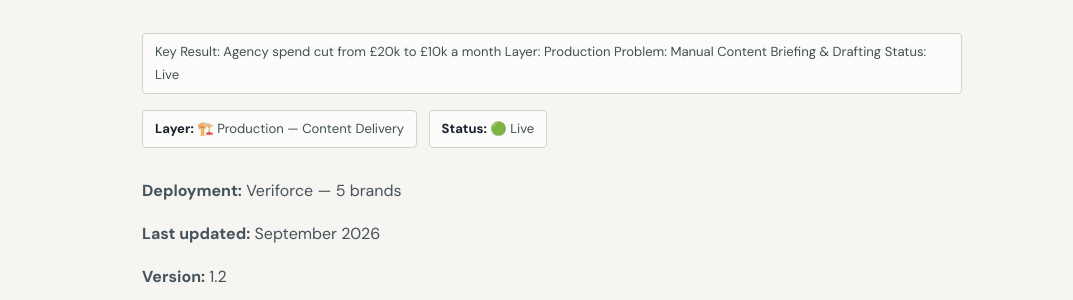
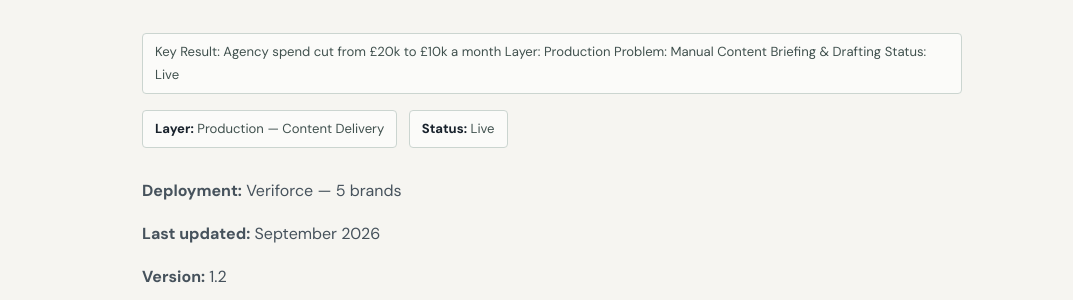
Before and after one commit to georgefwmurray/Marketing-Operations-Control-Centre, a Jekyll site: the page built from Agents/Content Agent/Content-Agent.md, in a window 1280 px wide and 900 px high, scrolled down 344 px. Shown: the part 140-440 px from the top of the window, without its empty margins (48-1121 px from the left). Built offline with Jekyll 4.4.1, drawn with Linux system fonts in a browser that asks for light colours.

```diff
--- a/Agents/Content Agent/Content-Agent.md
+++ b/Agents/Content Agent/Content-Agent.md
@@ -14,9 +14,9 @@ Status: Live
 
 ---
 
-**Layer:** 🏗️ Production — Content Delivery
+**Layer:** Production — Content Delivery
 
-**Status:** 🟢 Live
+**Status:** Live
 
 **Platform:** Semrush AEO · Claude · Human Sign-off · Copilot Studio (HTML conversion) · SharePoint
 
```
